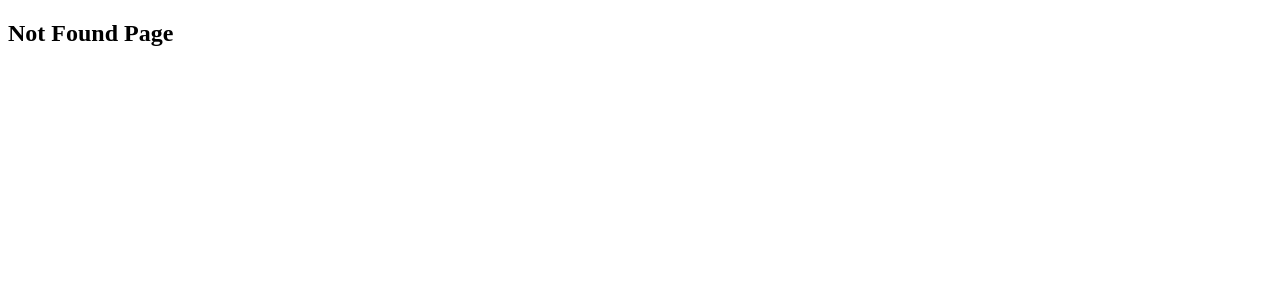
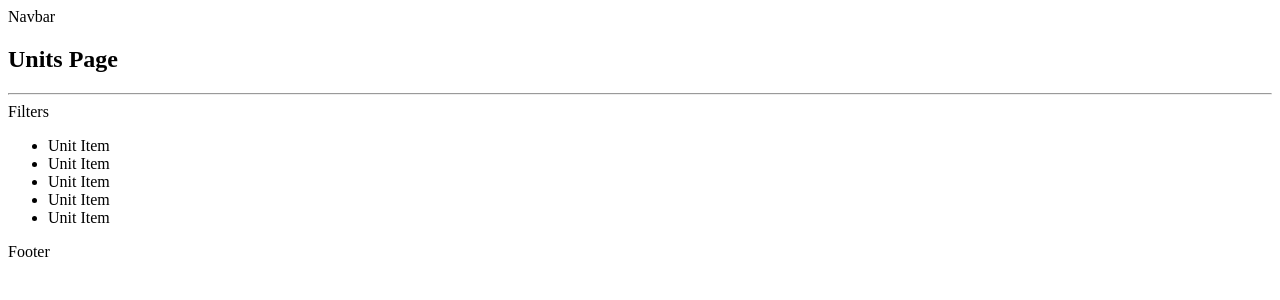
Before and after one commit to mehmetcanaygun/age-of-empires-units, a React (Create React App) app: page /units in a window 1280 px wide. Before the commit this address had no page. Shown: the top 300 px of the page. Built offline with nearby package versions, Linux system fonts and the light colour scheme.

Commit message:
Create components for remaining pages

```diff
--- a/src/App.js
+++ b/src/App.js
@@ -1,7 +1,11 @@
 import AppState from "./context/AppState";
 import { BrowserRouter as Router, Routes, Route } from "react-router-dom";
 
+import Navbar from "./components/layout/Navbar";
+import Footer from "./components/layout/Footer";
 import Home from "./components/pages/Home";
+import Units from "./components/pages/Units";
+import UnitDetails from "./components/pages/UnitDetails";
 import NotFound from "./components/pages/NotFound";
 
 import "./css/App.css";
@@ -10,10 +14,16 @@ const App = () => {
   return (
     <AppState>
       <Router>
-        <Routes>
-          <Route path="/" element={<Home />} />
-          <Route path="*" element={<NotFound />} />
-        </Routes>
+        <Navbar />
+        <div className="app-container">
+          <Routes>
+            <Route path="/" element={<Home />} />
+            <Route path="/units" element={<Units />} />
+            <Route path="/units/:id" element={<UnitDetails />} />
+            <Route path="*" element={<NotFound />} />
+          </Routes>
+        </div>
+        <Footer />
       </Router>
     </AppState>
   );
--- /dev/null
+++ b/src/components/layout/Footer.js
@@ -0,0 +1,5 @@
+const Footer = () => {
+  return <footer className="footer">Footer</footer>;
+};
+
+export default Footer;
--- /dev/null
+++ b/src/components/layout/Navbar.js
@@ -0,0 +1,5 @@
+const Navbar = () => {
+  return <header className="navbar">Navbar</header>;
+};
+
+export default Navbar;
--- /dev/null
+++ b/src/components/layout/Spinner.js
@@ -0,0 +1,5 @@
+const Spinner = () => {
+  return <div className="spinner">Spinner</div>;
+};
+
+export default Spinner;
--- /dev/null
+++ b/src/components/pages/UnitDetails.js
@@ -0,0 +1,9 @@
+const UnitDetails = () => {
+  return (
+    <div className="page unit-details-page">
+      <h2>Unit Details Page</h2>
+    </div>
+  );
+};
+
+export default UnitDetails;
--- /dev/null
+++ b/src/components/pages/Units.js
@@ -0,0 +1,15 @@
+import Filters from "../units/Filters";
+import UnitList from "../units/UnitList";
+
+const Units = () => {
+  return (
+    <div className="page units-page">
+      <h2>Units Page</h2>
+      <hr />
+      <Filters />
+      <UnitList />
+    </div>
+  );
+};
+
+export default Units;
--- /dev/null
+++ b/src/components/units/Filters.js
@@ -0,0 +1,5 @@
+const Filters = () => {
+  return <form className="unit-filters">Filters</form>;
+};
+
+export default Filters;
--- /dev/null
+++ b/src/components/units/UnitItem.js
@@ -0,0 +1,5 @@
+const UnitItem = () => {
+  return <li className="unit-item">Unit Item</li>;
+};
+
+export default UnitItem;
--- /dev/null
+++ b/src/components/units/UnitList.js
@@ -0,0 +1,15 @@
+import UnitItem from "./UnitItem";
+
+const UnitList = () => {
+  return (
+    <ul className="unit-list">
+      <UnitItem />
+      <UnitItem />
+      <UnitItem />
+      <UnitItem />
+      <UnitItem />
+    </ul>
+  );
+};
+
+export default UnitList;
```
